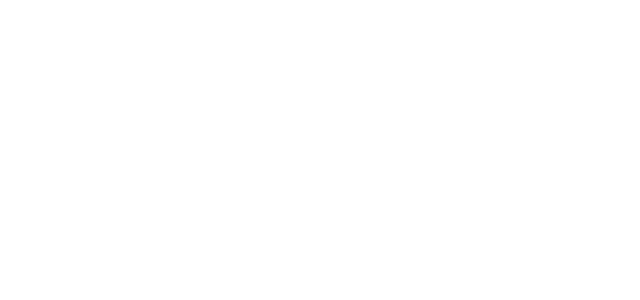
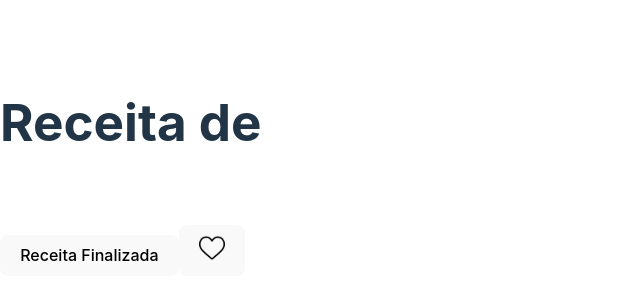
Before and after one commit to rafaelGdPS/Recipes-app, a React (Vite) app: page /meals/1/in-progress in a window 1280 px wide. Before the commit this address had no page. Shown: the part 232-532 px from the top of the page, without its empty margins (0-640 px from the left). Built offline with nearby package versions, Linux system fonts and the light colour scheme.

Commit message:
feat: Implementando paginda de receitas em andamentos

```diff
--- a/src/App.tsx
+++ b/src/App.tsx
@@ -5,6 +5,7 @@ import Home from "./pages/Home"
 import Layout from "./components/Layout"
 import Profile from "./pages/Profile"
 import RecipeDetails from "./pages/RecipeDetails"
+import RecipeInProgress from "./pages/RecipeInProgress"
 
 function App() {
 
@@ -20,6 +21,8 @@ function App() {
       </Route>
       <Route path="/meals/:recipeId" element={ <RecipeDetails /> }/>
       <Route path="/drinks/:recipeId" element={ <RecipeDetails /> }/>
+      <Route path="/meals/:recipeId/in-progress" element={ <RecipeInProgress /> }/>
+      <Route path="/drinks/:recipeId/in-progress" element={ <RecipeInProgress /> }/>
     </Routes>
 
   )
--- a/src/context/RecipesProvider.tsx
+++ b/src/context/RecipesProvider.tsx
@@ -1,5 +1,5 @@
 import React, { useState } from "react"
-import { drinkRecipe, mealRecipe } from "../utils/types";
+import { drinkRecipe, mealRecipe, Recipe } from "../utils/types";
 import RecipesContext from "./RecipesContext";
 
 type RecipesProverProps = {
@@ -9,11 +9,14 @@ type RecipesProverProps = {
 function RecipesProvider({ children }: RecipesProverProps) {
   const [allRecipes, setAllRecipes] = useState<mealRecipe[] | drinkRecipe[]>([]);
   const [recipes, setRecipes] = useState<mealRecipe[] | drinkRecipe[]>(allRecipes);
+  const [recipeDetails, setRecipeDetails] = useState<Recipe>();
   const context = {
     recipes,
     setRecipes,
     allRecipes,
     setAllRecipes,
+    recipeDetails,
+    setRecipeDetails,
   }
 
   return (
--- a/src/pages/RecipeDetails/index.tsx
+++ b/src/pages/RecipeDetails/index.tsx
@@ -1,4 +1,4 @@
-import { useParams } from "react-router-dom";
+import { useNavigate, useParams } from "react-router-dom";
 import RecipesContext from "../../context/RecipesContext";
 import { useContext, useEffect} from "react";
 import { managerLocation, managerRecipes } from "../../utils/Utils";
@@ -6,22 +6,23 @@ import Recomendations from "../../components/Recomendations";
 
 function RecipeDetails() {
   const params = useParams();
-  const { recipes } = useContext(RecipesContext);
+  const navigate = useNavigate()
+  const { recipes, setRecipeDetails } = useContext(RecipesContext);
 
   const location = managerLocation()
 
-  console.log(recipes);
-
-
   const currentRecipe = recipes.find((recipe) => managerRecipes(recipe).id === params.recipeId);
-  console.log(currentRecipe);
 
   if (!currentRecipe) {
     return <h1>Receita não  encontrada</h1>
   }
 
   const recipe = managerRecipes(currentRecipe)
-  console.log(recipe);
+
+  const handleclick = () => {
+    setRecipeDetails(recipe)
+    navigate(window.location.pathname + '/in-progress')
+  }
 
   useEffect(() => {
     window.scrollTo(0, 0);
@@ -47,7 +48,7 @@ function RecipeDetails() {
       width="100%"
       />
       <Recomendations />
-
+      <button onClick={handleclick} >Começar</button>
     </div>
   )
 }
--- /dev/null
+++ b/src/pages/RecipeInProgress/index.tsx
@@ -0,0 +1,28 @@
+import { useContext } from "react";
+import RecipesContext from "../../context/RecipesContext";
+import whiteHeart from  "../../images/whiteHeartIcon.svg"
+import blackHeart from  "../../images/blackHeartIcon.svg"
+
+function RecipeInProgress() {
+  const {recipeDetails} = useContext(RecipesContext);
+  return (
+    <div>
+      <h1>Receita de { recipeDetails?.name }</h1>
+      <h3>{recipeDetails?.category}</h3>
+      <img src={ recipeDetails?.img } alt={ recipeDetails?.name } />
+      <p>{ recipeDetails?.instructions }</p>
+      {recipeDetails?.ingredients.map((ingredient, index) => (
+        <div key={ ingredient }>
+          <label htmlFor={ ingredient }>
+            { ingredient } - { recipeDetails?.measures[index] }
+            <input type="checkbox" name={ ingredient } id={ ingredient } />
+          </label>
+        </div>
+      ))}
+      <button>Receita Finalizada</button>
+      <button><img src={ whiteHeart } alt="" /></button>
+    </div>
+  );
+}
+
+export default RecipeInProgress;
--- a/src/utils/types.ts
+++ b/src/utils/types.ts
@@ -55,4 +55,6 @@ export type RecipesContextType = {
   setRecipes: React.Dispatch<React.SetStateAction<mealRecipe[] | drinkRecipe[]>>,
   allRecipes: mealRecipe[] | drinkRecipe[],
   setAllRecipes: React.Dispatch<React.SetStateAction<mealRecipe[] | drinkRecipe[]>>,
+  recipeDetails: Recipe | undefined,
+  setRecipeDetails: React.Dispatch<React.SetStateAction<Recipe | undefined>>,
 }
```
